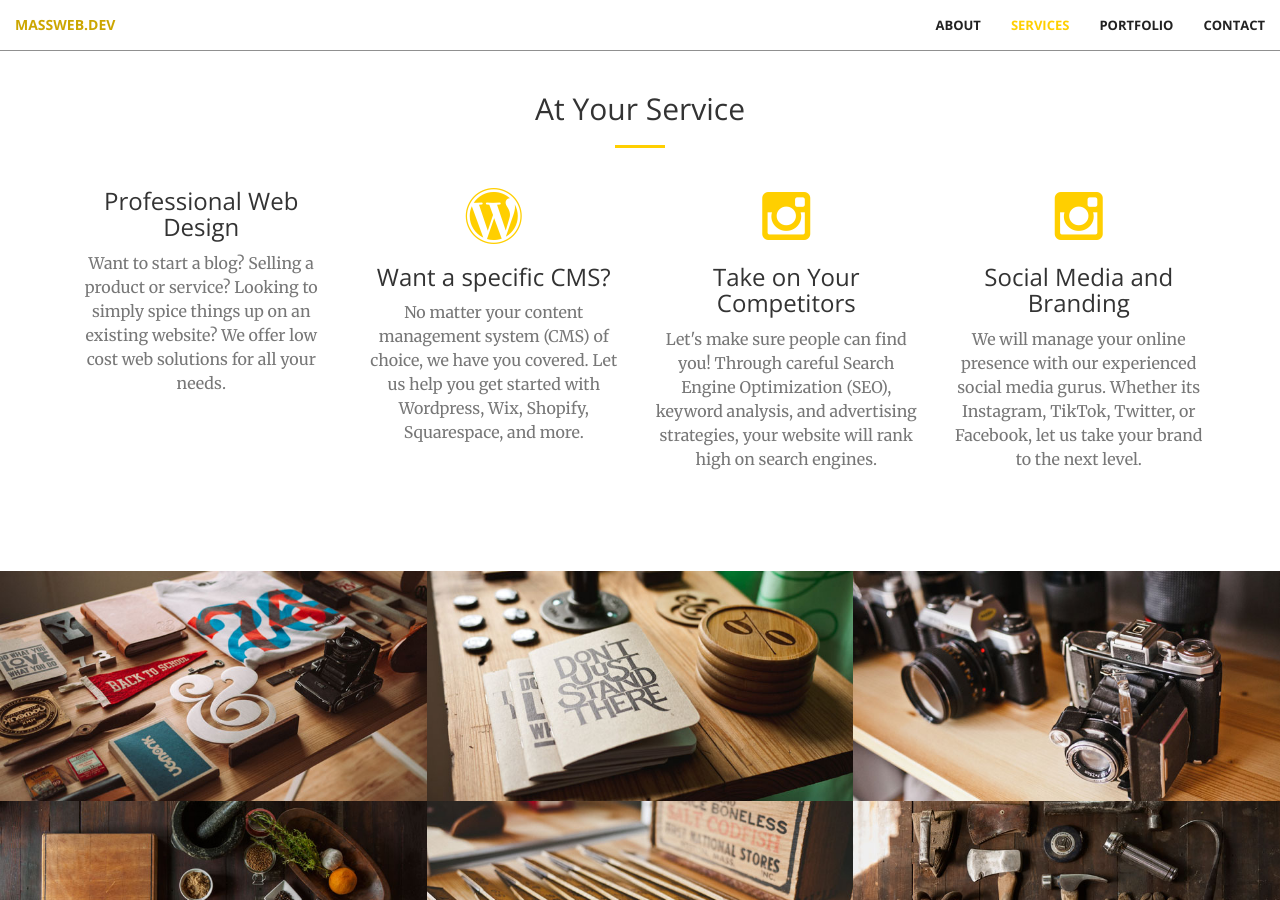
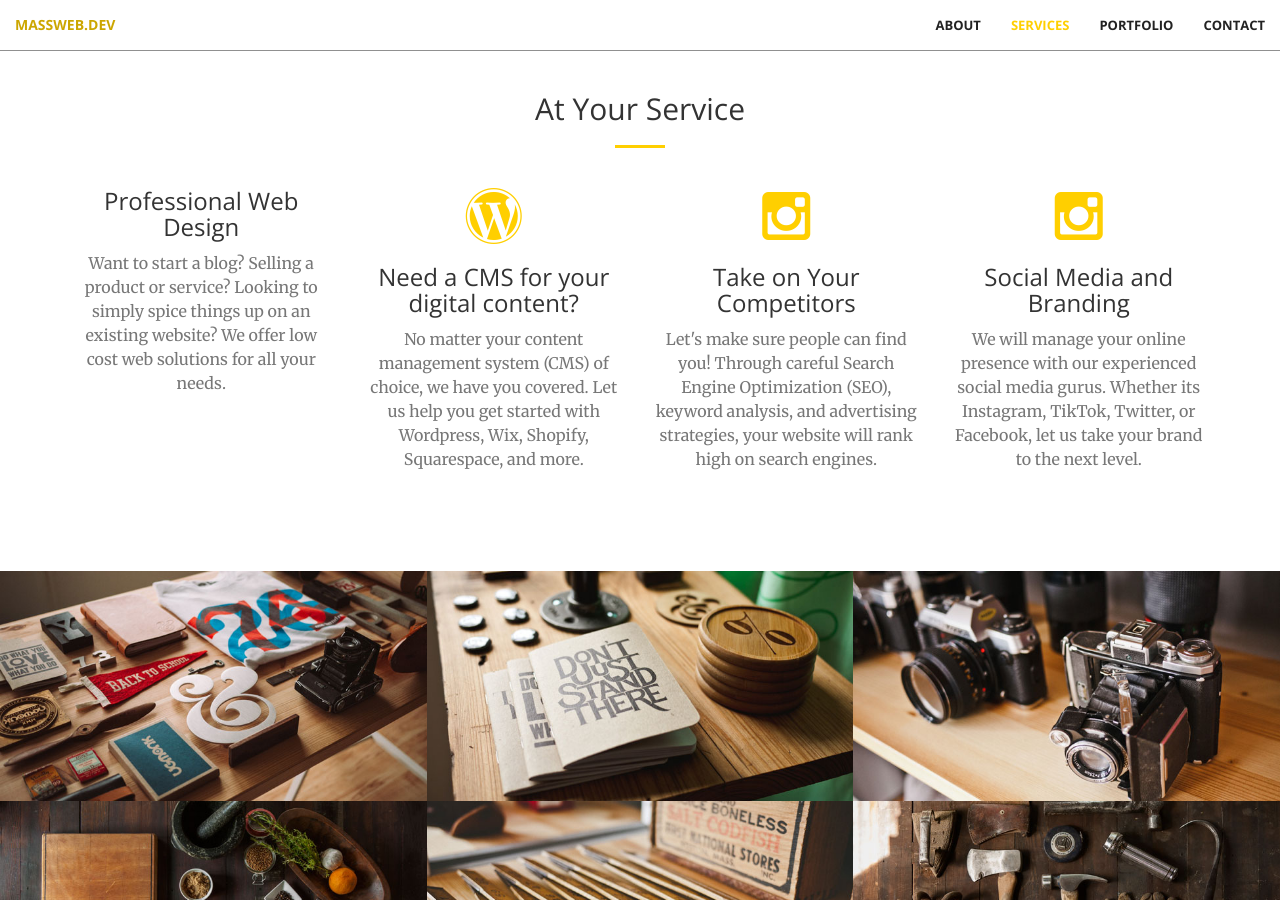
Before and after one commit to masswebdev/massweb.dev, a Jekyll site: the page built from index.html, in a window 1280 px wide and 900 px high, scrolled down 1296 px. Built offline with Jekyll 4.4.1, drawn with Linux system fonts in a browser that asks for light colours.

Commit message:
Update services.html

```diff
--- a/_includes/services.html
+++ b/_includes/services.html
@@ -19,7 +19,7 @@
             <div class="col-lg-3 col-md-6 text-center">
                 <div class="service-box">
                     <i class="fa fa-4x fa-wordpress wow bounceIn text-primary" data-wow-delay=".1s"></i>
-                    <h3>Want a specific CMS?</h3>
+                    <h3>Need a CMS for your digital content?</h3>
                     <p class="text-muted">No matter your content management system (CMS) of choice, we have you covered. Let us help you get started with Wordpress, Wix, Shopify, Squarespace, and more.</p>
                 </div>
             </div>
```
